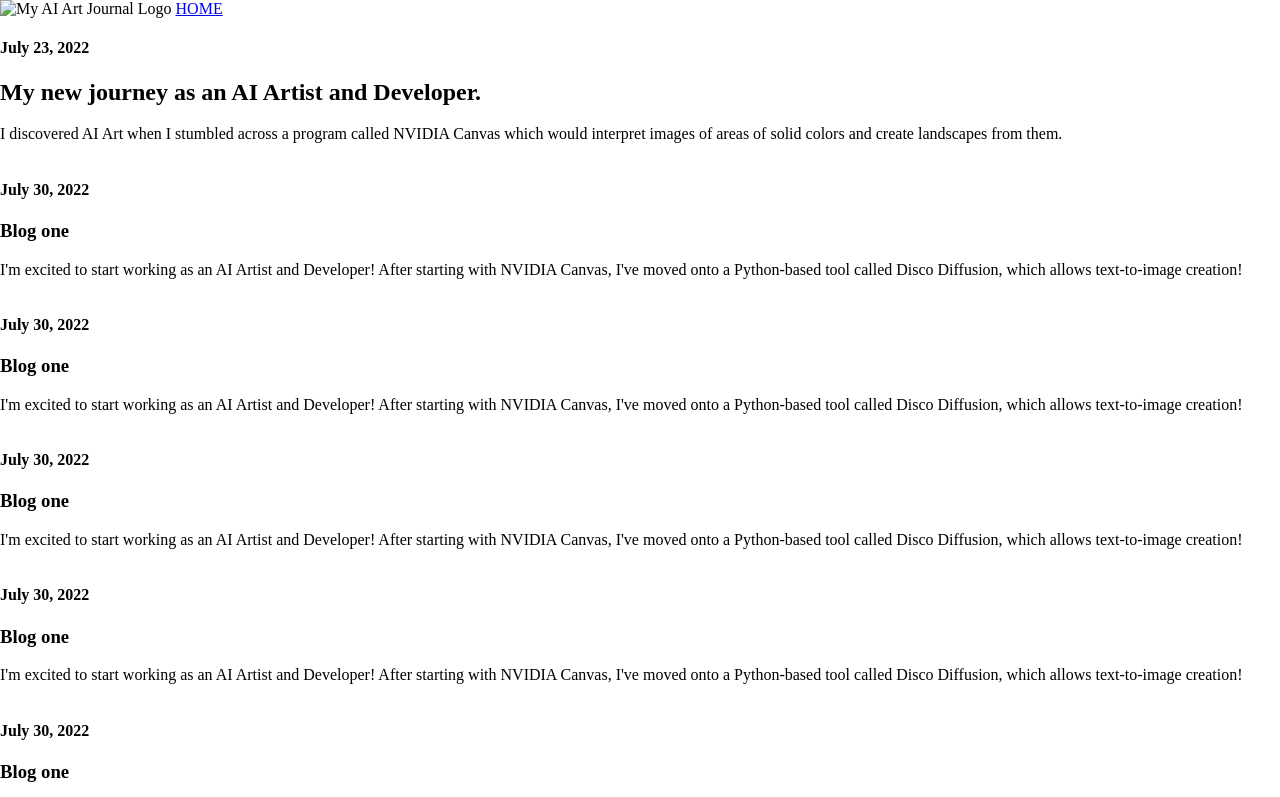
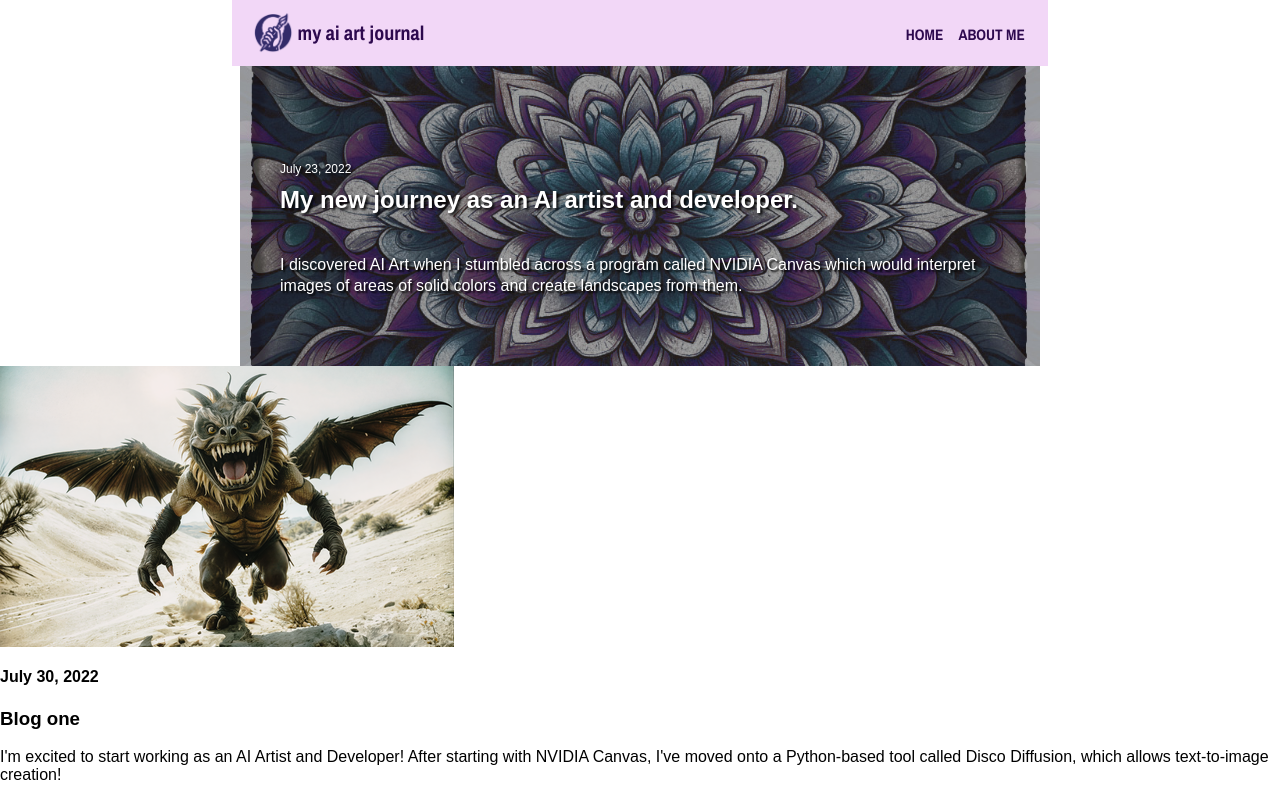
Before and after one commit to chrisfreilich/AI-Art-Blog, a plain HTML site: page index.html in a window 1280 px wide. Shown: the top 797 px of the page. Drawn offline with nearby package versions, Linux system fonts and the light colour scheme; a web font is replaced by a local one.

Commit message:
daily commit

```diff
--- a/css/style.css
+++ b/css/style.css
@@ -1,5 +1,102 @@
+:root {
+    font-family: "Niramit", sans-serif;
+}
+
 html,
 body {
     margin: 0;
     padding: 0;
+    min-width: 370px;
 }
+
+body {
+    display: flex;
+    flex-direction: column;
+    align-items: center;
+}
+
+nav {
+    display: flex;
+    justify-content: space-between;
+    align-items: center;
+    width: 100%;
+    max-width: 800px;
+    font-family: "Archivo Narrow", sans-serif;
+    font-stretch:extra-condensed;
+    font-size: 0.95rem;
+    padding: 0.5rem;
+    background-color: #f2d7f7;
+    color: #2d094e;
+}
+
+.nav-left {
+    display: flex;
+    align-items: center;
+    margin-left: 0.5em;
+}
+
+.nav-left img {
+    filter: invert(12%) sepia(100%) saturate(500%) hue-rotate(210deg);
+}
+.nav-left p {
+    font-size: 1.25rem;
+    font-weight: 800;
+    margin:0 0 1px;
+    padding: 0;
+    display: block;
+}
+.nav-right {
+    display: flex;
+    align-items: center;
+    justify-content: end;
+    margin-right: 1em;
+    margin-top: 3px;
+}
+.nav-right a {
+    text-decoration: none;
+    font-weight: bold;
+    margin-left: 1em;
+    color: #2d094e;
+}
+
+
+.nav-logo {
+    width: 40px;
+    height: 40px;
+    margin: 5px;
+    padding: 0;
+}
+
+header {
+    background-image: url('../images/main-image.jpg');
+    background-size: cover;
+    background-position: center;
+    background-repeat: no-repeat;
+    width: 100%;
+    min-height: 300;
+    max-width: 800px;
+    height:fit-content;
+    color:white;
+    text-shadow: 2px 2px 3px black;
+    display: grid;
+    grid-template: 110px 1fr 2fr / 90%;
+    justify-content: center;
+}
+
+header > h4 {
+    align-self: end;
+    margin: 0;
+    font-size: 0.75em;
+    font-weight: 300;
+}
+
+header > h2 {
+    align-self: start;
+    margin: 0.4em 0 0;
+    line-height: 1.2em;
+}
+header > p {
+    align-self: start;
+    line-height: 1.3em;
+    text-shadow: 2px 2px 2px black;
+}
--- a/index.html
+++ b/index.html
@@ -1,55 +1,66 @@
 <html>
     <head>
         <meta name="viewport" content="width=device-width, initial-scale=1.0">
+        <!-- Google Fonts -->
+        <link rel="preconnect" href="https://fonts.googleapis.com">
+        <link rel="preconnect" href="https://fonts.gstatic.com" crossorigin>
+        <link href="https://fonts.googleapis.com/css2?family=Niramit:ital,wght@0,200;0,300;0,400;0,500;0,600;0,700;1,200;1,300;1,400;1,500;1,600;1,700&family=Thasadith:ital,wght@0,400;0,700;1,400;1,700&display=swap" rel="stylesheet">
+        <link href="https://fonts.googleapis.com/css2?family=Archivo+Narrow:ital,wght@0,400..700;1,400..700&display=swap" rel="stylesheet">
+        <!-- Page info -->
         <title>My AI Creation Journal</title>
+        <!-- CSS -->
         <link rel="stylesheet" href="css/style.css">
     </head>
     <body>
         <nav>
-            <img src="images/logo.png" alt="My AI Art Journal Logo">
-            <a href="index.html">HOME</a>
-            <a href="about.html"></a>
+            <div class="nav-left">
+                <img src="images/logo.png" class="nav-logo" alt="My AI Art Journal Logo"><p>my ai art journal</p>
+            </div>
+            <div class="nav-right">
+                <a href="index.html">HOME</a>
+                <a href="about.html">ABOUT ME</a>
+            </div>
         </nav>
         <header id="expandable-header">
             <h4>July 23, 2022</h4>
-            <h2>My new journey as an AI Artist and Developer.</h2>
+            <h2>My new journey as an AI artist and developer.</h2>
             <p>I discovered AI Art when I stumbled across a program called NVIDIA Canvas which would interpret images of areas of solid colors and create landscapes from them.</p>
         </header>
 
         <!-- Blog posts -->
         <main>
             <div class="post-block">
-                <img src="images/thumbnail-1" alt="">
+                <img src="images/blog-1.png" alt="">
                 <h4>July 30, 2022</h4>
                 <h3>Blog one</h3>
                 <p>I'm excited to start working as an AI Artist and Developer! After starting with NVIDIA Canvas, I've moved onto a Python-based tool called Disco Diffusion, which allows text-to-image creation!</p>
             </div>
             <div class="post-block">
-                <img src="images/thumbnail-1" alt="">
+                <img src="images/blog-2.png" alt="">
                 <h4>July 30, 2022</h4>
                 <h3>Blog one</h3>
                 <p>I'm excited to start working as an AI Artist and Developer! After starting with NVIDIA Canvas, I've moved onto a Python-based tool called Disco Diffusion, which allows text-to-image creation!</p>
             </div>
             <div class="post-block">
-                <img src="images/thumbnail-1" alt="">
+                <img src="images/blog-3.png" alt="">
                 <h4>July 30, 2022</h4>
                 <h3>Blog one</h3>
                 <p>I'm excited to start working as an AI Artist and Developer! After starting with NVIDIA Canvas, I've moved onto a Python-based tool called Disco Diffusion, which allows text-to-image creation!</p>
             </div>
             <div class="post-block">
-                <img src="images/thumbnail-1" alt="">
+                <img src="images/blog-4.png" alt="">
                 <h4>July 30, 2022</h4>
                 <h3>Blog one</h3>
                 <p>I'm excited to start working as an AI Artist and Developer! After starting with NVIDIA Canvas, I've moved onto a Python-based tool called Disco Diffusion, which allows text-to-image creation!</p>
             </div>
             <div class="post-block">
-                <img src="images/thumbnail-1" alt="">
+                <img src="images/blog-5.png" alt="">
                 <h4>July 30, 2022</h4>
                 <h3>Blog one</h3>
                 <p>I'm excited to start working as an AI Artist and Developer! After starting with NVIDIA Canvas, I've moved onto a Python-based tool called Disco Diffusion, which allows text-to-image creation!</p>
             </div>
             <div class="post-block">
-                <img src="images/thumbnail-1" alt="">
+                <img src="images/blog-6.png" alt="">
                 <h4>July 30, 2022</h4>
                 <h3>Blog one</h3>
                 <p>I'm excited to start working as an AI Artist and Developer! After starting with NVIDIA Canvas, I've moved onto a Python-based tool called Disco Diffusion, which allows text-to-image creation!</p>
```
Also changed, not shown: images/blog-1.png (added), images/blog-2.png (added), images/blog-3.png (added), images/blog-4.png (added), images/blog-5.png (added), images/blog-6.png (added), images/logo.png (added), images/main-image.jpg (added), 1 other file.
